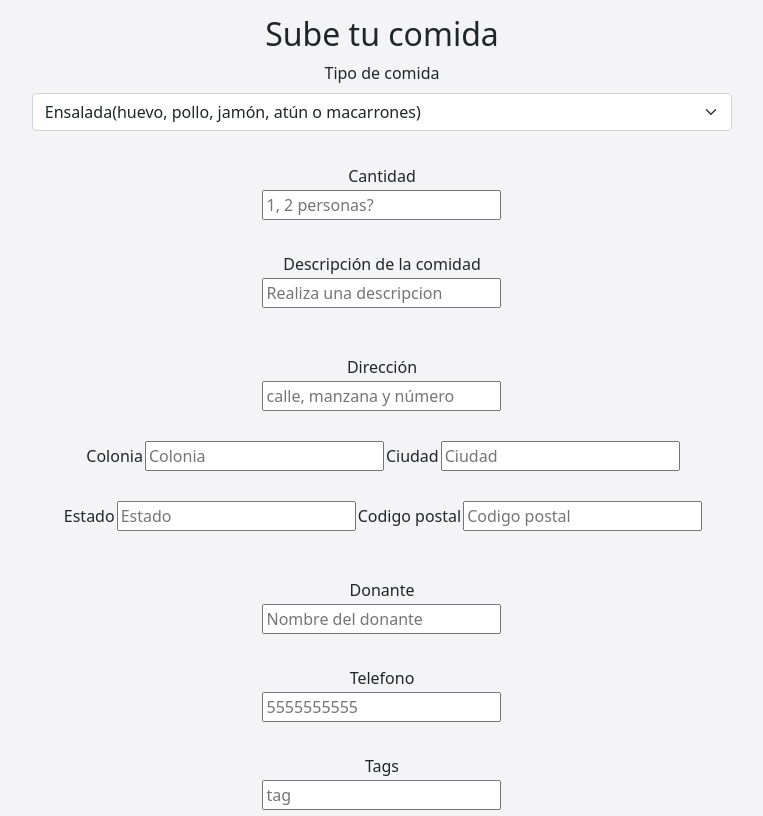
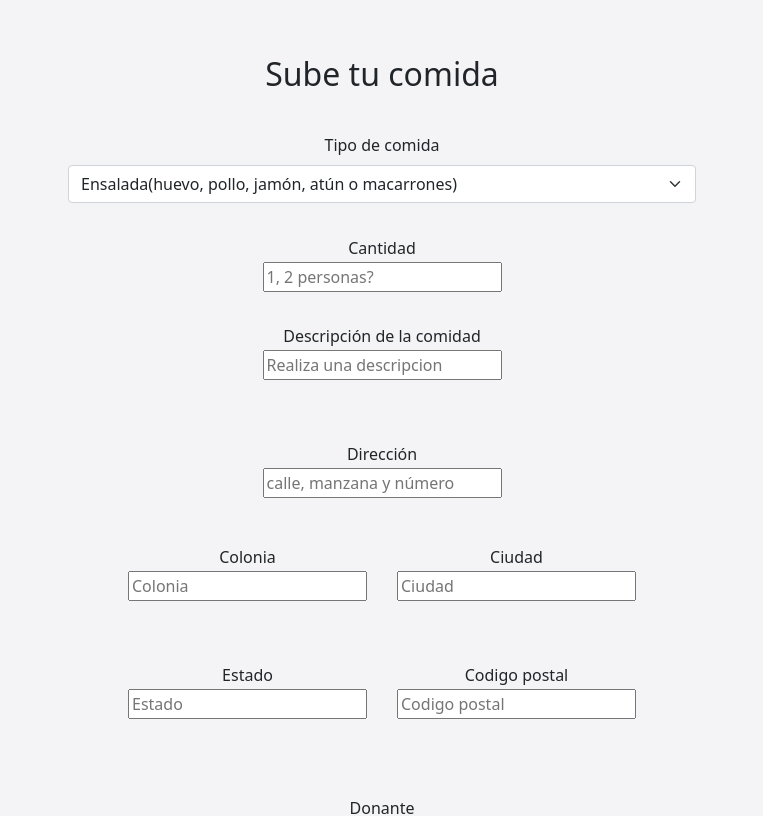
Before and after one commit to Leinad0407/FoodLinkBE, a React (Create React App) app: page /createDonations in a window 1280 px wide. Shown: the top 816 px of the page, without its empty margins (273-1036 px from the left). Built offline with nearby package versions, Linux system fonts and the light colour scheme.

Commit message:
adding form for post donations

```diff
--- a/src/App.js
+++ b/src/App.js
@@ -6,22 +6,22 @@ import "./App.scss";
 
 //Components
 import Donadores from "./pages/Donadores";
-import Home from "./pages/Home";
-import Registro from "./pages/formularioRegistro";
+// import Home from "./pages/Home";
+// import Registro from "./pages/formularioRegistro";
 import CreateDonations from "./pages/CreateDonations";
-import DonationDetail from "./pages/Detail/Detail";
+// import DonationDetail from "./pages/Detail/Detail";
 
 function App() {
   return (
     <div className="App">
       <Routes>
-        <Route path="donations/detail/:id" element={<DonationDetail />} />
+        {/* <Route path="donations/detail/:id" element={<DonationDetail />} /> */}
 
         <Route path="/donadores" element={<Donadores />} />
       </Routes>
       <Routes>
-        <Route path="/" element={<Home />} />
-        <Route path="/registro" element={<Registro />} />
+        {/* <Route path="/" element={<Home />} /> */}
+        {/* <Route path="/registro" element={<Registro />} /> */}
       </Routes>
       <Routes>
         <Route path="/createDonations" element={<CreateDonations />} />
--- a/src/pages/CreateDonations/CreateDonations.scss
+++ b/src/pages/CreateDonations/CreateDonations.scss
@@ -3,6 +3,10 @@ body{
     background-color: #f4f4f6;
     margin: 15px;
     box-sizing: border-box;
+}
+
+h2{
+    margin: 40px;
 }
 
 .formDonations{
@@ -26,43 +30,42 @@ body{
     margin: 2px;
 }
 
-.foodMesureAndDescription input{
+.foodMesureAndDescription div input{
+    size: "lg";
 
 }
 
-
 .addresInfo{
-
-    margin: 15px;
-    display: flex;
-    box-sizing: border-box;
     display: flex;
     flex-direction: column;
     align-items: center;
-
+    justify-content: center;
+    margin: 30px;
 }
 
 .addresInfo div{
     margin: 15px;
 }
 
-.addresInfo div p{
+.addresInfo2{
+    display: flex;
+    flex-direction: row;
+}
+
+.addresInfo3{
+    display: flex;
+    flex-direction: row;
+}
+.addresInfo1 p{
     margin: 2px;
 }
 
-.addresInfo1{
-    display: flex;
-    box-sizing: border-box;
-    flex-direction: row;
-    align-items: center;
+.addresInfo2 p{
+    margin: 2px;
 }
 
-.addresInfo2{
-    display: flex;
-    box-sizing: border-box;
-    flex-direction: row;
-    align-items:center;
-
+.addresInfo3 p{
+    margin: 2px;
 }
 
 .personalInfo{
--- a/src/pages/CreateDonations/index.jsx
+++ b/src/pages/CreateDonations/index.jsx
@@ -140,7 +140,7 @@ export default function CreateDonations() {
           </div>
         </div>
         <div className="addresInfo">
-          <div>
+          <div className="addresInfo1">
             <p>Dirección</p>
             <input
               value={address}
@@ -148,13 +148,16 @@ export default function CreateDonations() {
               placeholder="calle, manzana y número"
             />
           </div>
-          <div className="addresInfo1">
+          <div className="addresInfo2">
+            <div>
               <p>Colonia</p>
               <input
                 value={neighborhood}
                 onChange={(e) => setNeighborhood(e.target.value)}
                 placeholder="Colonia"
               />
+            </div>
+            <div>
               <p>Ciudad</p>
               <input
                 value={city}
@@ -162,19 +165,24 @@ export default function CreateDonations() {
                 placeholder="Ciudad"
               />
             </div>
-          <div className="addresInfo2">
+          </div>
+          <div className="addresInfo3">
+            <div>
               <p>Estado</p>
               <input
                 value={estate}
                 onChange={(e) => setEstate(e.target.value)}
                 placeholder="Estado"
               />
+            </div>
+            <div>
               <p>Codigo postal</p>
               <input
                 value={postalCode}
                 onChange={(e) => setPostalCode(e.target.value)}
                 placeholder="Codigo postal"
               />
+            </div>
           </div>
         </div>
 
```
Lines whose indentation alone changed are shown as unchanged.
